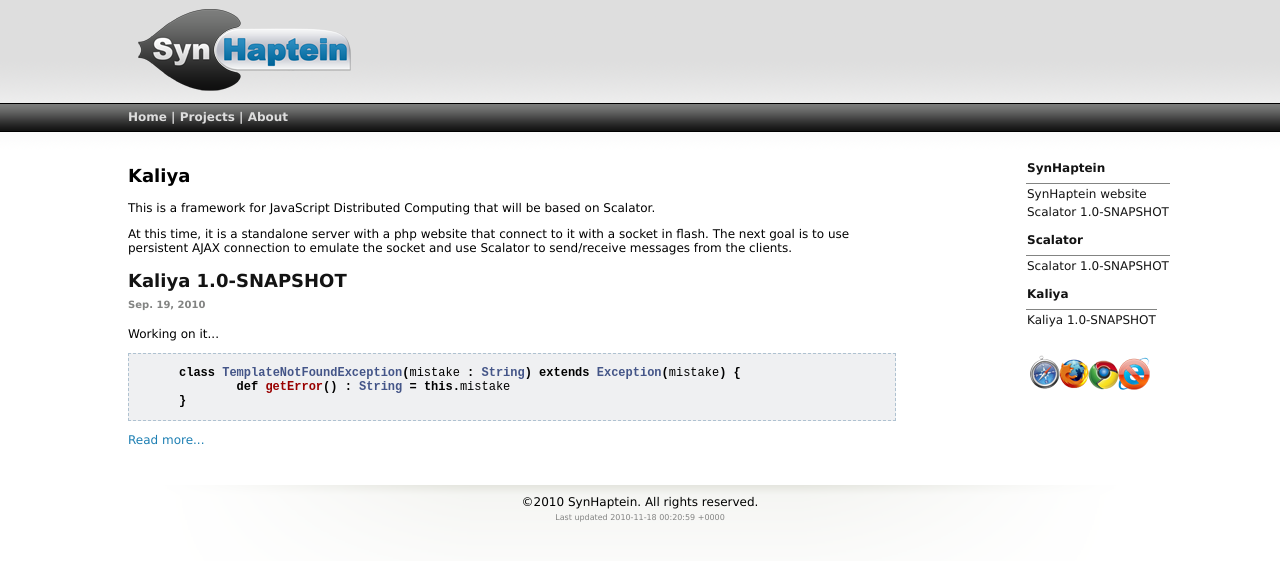
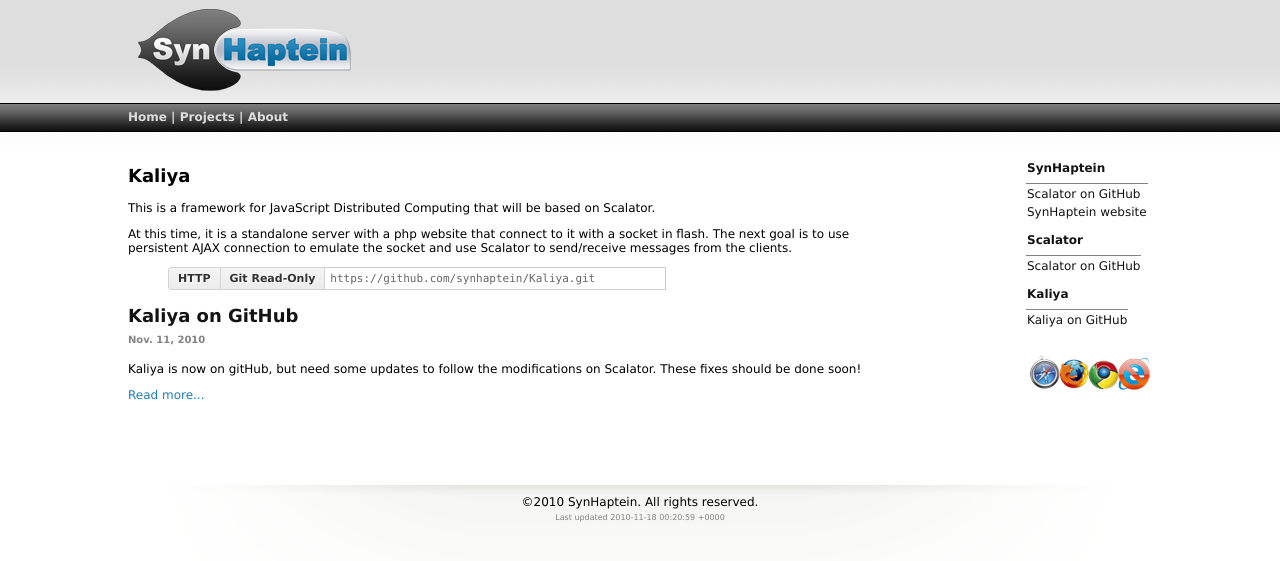
Before and after one commit to synhaptein/synhaptein.github.com, a Jekyll site: the page built from Kaliya/index.html, in a window 1280 px wide. Shown: the top 561 px of the page. Built offline with Jekyll 4.4.1, drawn with Linux system fonts in a browser that asks for light colours.

Commit message:
Add github links and some old news

```diff
--- a/Kaliya/index.html
+++ b/Kaliya/index.html
@@ -5,6 +5,14 @@ title: Kaliya JavaScript Distributed Computing Framework
 {% assign transaction = 'Kaliya' %}
 <h2>Kaliya</h2>
 {% include kaliya.html %}
+<div id="url_box" class="url-box">
+ <ul class="clone-urls">
+     <li id="http_clone_url"><a href="#" onclick="document.getElementById('url_field').value = 'https://github.com/synhaptein/Kaliya.git';">HTTP</a></li>
+     <li id="public_clone_url"><a href="#" onclick="document.getElementById('url_field').value = 'git://github.com/synhaptein/Kaliya.git';">Git Read-Only</a></li>
+ </ul>
+ <input type="text" spellcheck="false" id="url_field" class="url-field" value="https://github.com/synhaptein/Kaliya.git"/>
+ <span style="display:none" id="url_box_clippy"></span>
+</div>
 {% for post in site.categories.kaliyaPost limit:5 %}
   <div id="container">
     <div class="entry-content">
--- a/_posts/2010-09-19-kaliya-snapshot.html
+++ /dev/null
@@ -1,15 +0,0 @@
----
-layout: post
-title: Kaliya 1.0-SNAPSHOT
-categories:
-- kaliyaPost
----
-Working on it...
-
-<div class="codeblock">
-{% highlight scala %}
-class TemplateNotFoundException(mistake : String) extends Exception(mistake) {
-	def getError() : String = this.mistake
-}
-{% endhighlight %}
-</div>
--- a/_posts/2010-09-19-scalator-snapshot.html
+++ /dev/null
@@ -1,8 +0,0 @@
----
-layout: post
-title: Scalator 1.0-SNAPSHOT
-categories:
-- scalatorPost
-- synhaptein
----
-Working on it...
--- a/_posts/2010-09-19-synhaptein-website.html
+++ b/_posts/2010-09-19-synhaptein-website.html
@@ -4,4 +4,6 @@ title: SynHaptein website
 categories:
 - synhaptein
 ---
-Working on it...
+Here come a first version of the website to promote and present some of my personnal
+projects: Scalator a MVC framework for Scala and Kaliya a framework to create distributed
+applications in javascript.
--- /dev/null
+++ b/_posts/2010-11-11-kaliya-github.html
@@ -0,0 +1,8 @@
+---
+layout: post
+title: Kaliya on GitHub
+categories:
+- kaliyaPost
+---
+Kaliya is now on gitHub, but need some updates to follow the modifications on
+Scalator. These fixes should be done soon!
--- /dev/null
+++ b/_posts/2010-11-11-scalator-github.html
@@ -0,0 +1,10 @@
+---
+layout: post
+title: Scalator on GitHub
+categories:
+- scalatorPost
+- synhaptein
+---
+Scalator is now on GitHub and there is a lot of changes every weeks, so there is
+no stable version and some important things can be change in future build. I will
+try to do some documentation soon to cover the basic to create a Scalator project.
--- a/css/base.css
+++ b/css/base.css
@@ -107,3 +107,20 @@ a:active {color:#1d7fb3; text-decoration: none;}
  margin-top:20px;
  margin-left:10%
 }
+
+//GITHUB
+
+ul.clone-urls{margin:0;}
+ul.clone-urls li{list-style-type:none;margin:5px 0 0 0;}
+ul.clone-urls em{font-style:normal;color:#666;}
+ul.clone-urls object{margin:0 0 -3px 3px;}
+.url-box{height:23px;}
+.has-downloads-no-desc .url-box{margin:9px 0;}
+ul.clone-urls{float:left;margin:0;height:23px;}
+ul.clone-urls li{list-style-type:none;float:left;margin:0;height:23px;padding:0;white-space:nowrap;border:none;overflow:visible;cursor:pointer;}
+ul.clone-urls li.selected{border-right-color:#bbb;}
+ul.clone-urls li:first-child a{-webkit-border-top-left-radius:3px;-webkit-border-bottom-left-radius:3px;-moz-border-radius-topleft:3px;-moz-border-radius-bottomleft:3px;border-top-left-radius:3px;border-bottom-left-radius:3px;border-left:1px solid #d4d4d4;}
+ul.clone-urls li>a{display:block;margin:0;height:21px;padding:0 9px 0 9px;font-size:11px;font-weight:bold;color:#333;text-shadow:1px 1px 0 #fff;text-decoration:none;line-height:21px;border:1px solid #d4d4d4;border-left:none;background:#f4f4f4;filter:progid:DXImageTransform.Microsoft.gradient(GradientType=0,startColorstr='#f4f4f4',endColorstr='#ececec');background:-webkit-gradient(linear,left top,left bottom,from(#f4f4f4),to(#ececec));background:-moz-linear-gradient(top,#f4f4f4,#ececec);}
+ul.clone-urls li>a:hover{color:#fff;text-decoration:none;text-shadow:-1px -1px 0 rgba(0,0,0,0.4);border-color:#518cc6;border-bottom-color:#2a65a0;background:#599bdc;filter:progid:DXImageTransform.Microsoft.gradient(GradientType=0,startColorstr='#599bdc',endColorstr='#3072b3');background:-webkit-gradient(linear,left top,left bottom,from(#599bdc),to(#3072b3));background:-moz-linear-gradient(top,#599bdc,#3072b3);}
+ul.clone-urls li.selected>a{color:#000;text-shadow:1px 1px 0 rgba(255,255,255,0.6);border-color:#c9c9c9;border-bottom-color:#9a9a9a;background:#d7d7d7;filter:progid:DXImageTransform.Microsoft.gradient(GradientType=0,startColorstr='#d7d7d7',endColorstr='#ababab');background:-webkit-gradient(linear,left top,left bottom,from(#d7d7d7),to(#ababab));background:-moz-linear-gradient(top,#d7d7d7,#ababab);}
+input.url-field{float:left;width:330px;padding:3px 5px 2px 5px;height:16px;border:1px solid #ccc;border-left:none;font-family:Monaco,"Courier New","DejaVu Sans Mono","Bitstream Vera Sans Mono",monospace;font-size:11px;color:#666;}
```
Also changed, not shown: Kaliya/license.html (added, +49 -0 lines), Scalator/index.html (+8 -0 lines).
